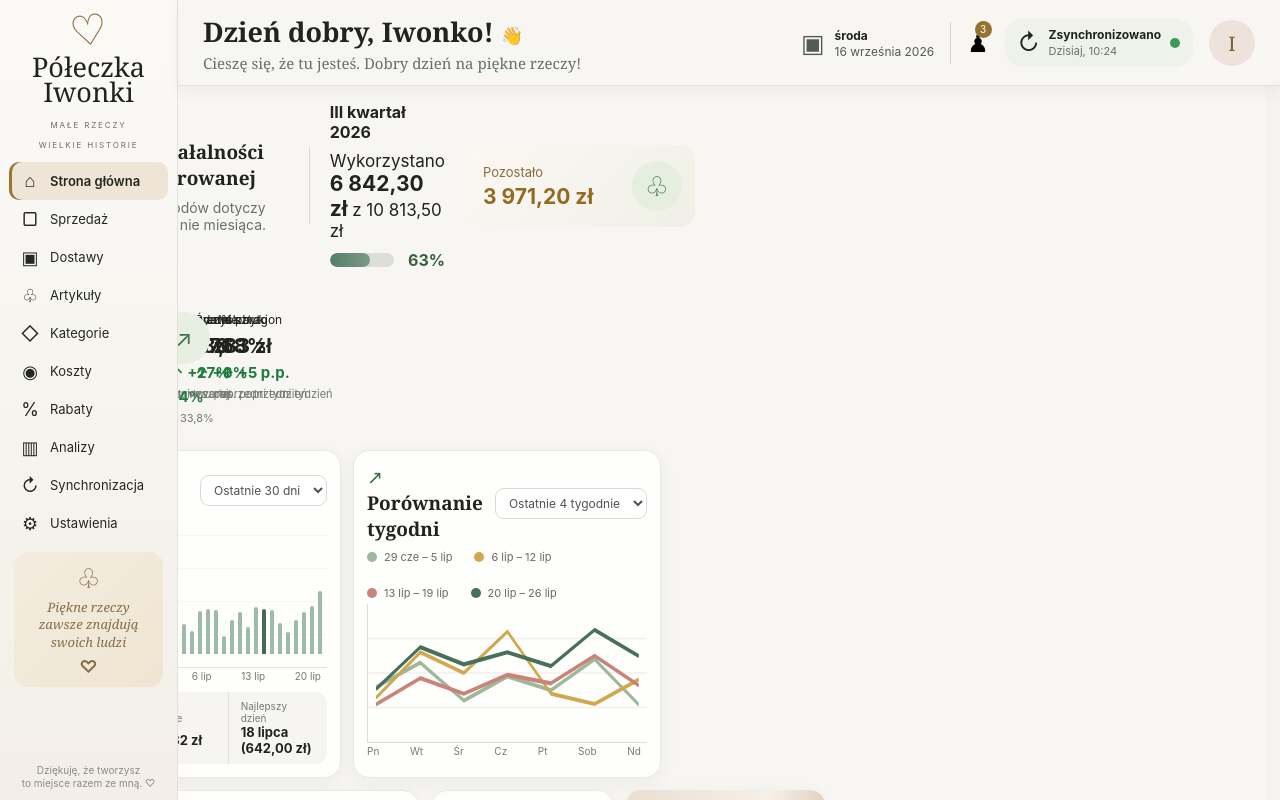
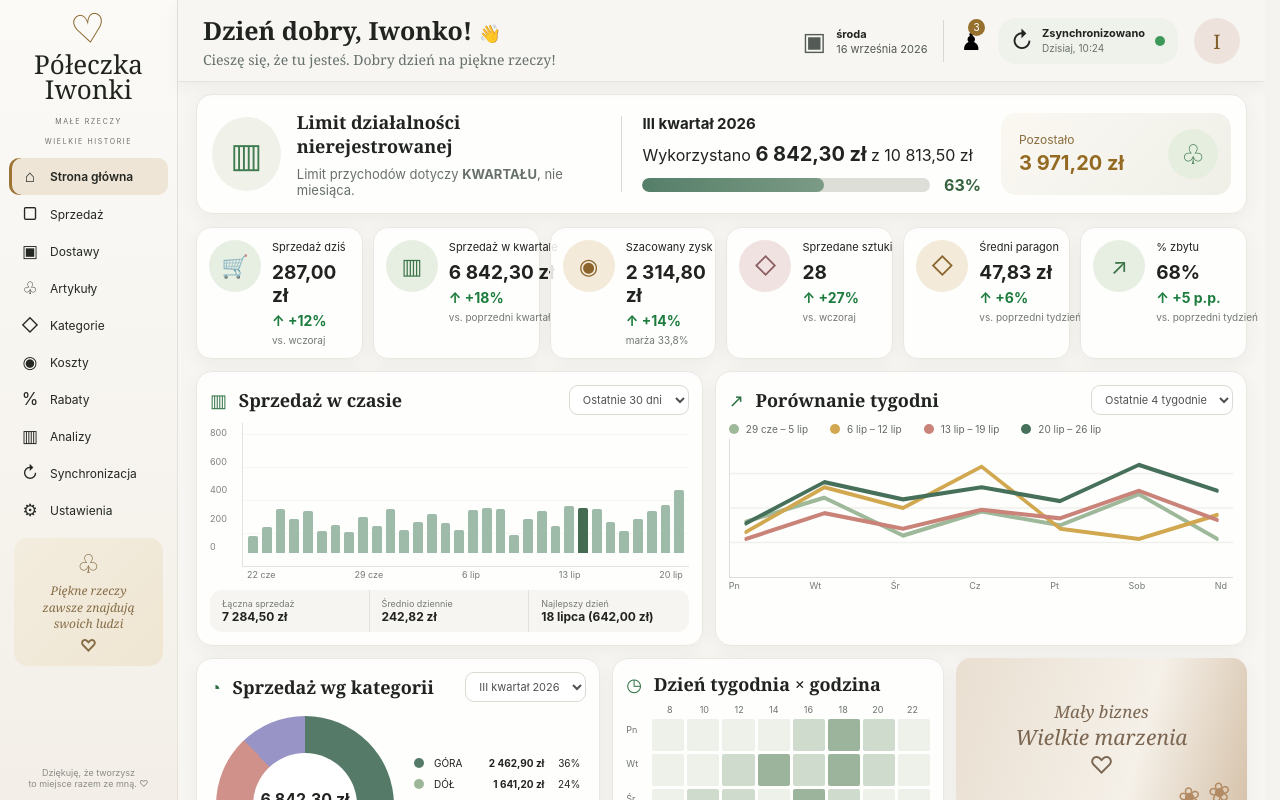
Before and after one commit to 022IE/poleczka-pwa, a React (Vite) app: page / in a window 1280 px wide. Shown: the top 800 px of the page. Built offline with nearby package versions, Linux system fonts and the light colour scheme.

Commit message:
fix(ui): revert broken fixed layout changes

```diff
--- a/src/overrides.css
+++ b/src/overrides.css
@@ -18,14 +18,9 @@ body {
   overflow: visible;
 }
 
-/* Lewy panel: pełna wysokość okna, bez zmiany zawartości. */
+/* Lewy panel: ta sama zawartość, ale ciaśniejszy układ pionowy. */
 .sidebar {
-  position: fixed;
-  top: 0;
-  bottom: 0;
-  left: 0;
-  width: 178px;
-  height: auto;
+  height: 100dvh;
   padding: 12px 9px 10px;
   overflow-y: auto;
   overscroll-behavior: contain;
@@ -51,17 +46,17 @@ body {
 }
 
 .brand-symbol {
-  font-size: 42px;
+  font-size: 40px;
 }
 
 .brand-block strong {
-  font-size: 27px;
+  font-size: 26px;
   margin: 8px 0 7px;
 }
 
 .brand-block > span {
-  font-size: 8px;
-  line-height: 1.4;
+  font-size: 7px;
+  line-height: 1.35;
 }
 
 .sidebar nav {
@@ -72,14 +67,15 @@ body {
   gap: 10px;
   padding: 8px 11px;
   border-radius: 10px;
-  font-size: 13px;
+  font-size: 12px;
 }
 
 .sidebar nav a > span {
   width: 20px;
-  font-size: 18px;
+  font-size: 17px;
 }
 
+/* Aktywny link ma być widoczny od pierwszego renderu, nie dopiero po kliknięciu. */
 .sidebar nav a.active,
 .sidebar nav a[aria-current="page"] {
   background: #eee5d6;
@@ -94,91 +90,37 @@ body {
 }
 
 .sidebar-quote > span {
-  font-size: 27px;
+  font-size: 26px;
 }
 
 .sidebar-quote p {
-  font-size: 13px;
+  font-size: 12px;
   line-height: 1.35;
   margin: 4px 0;
 }
 
 .sidebar-quote b {
-  font-size: 18px;
+  font-size: 17px;
 }
 
 .sidebar-thanks {
-  font-size: 10px;
+  font-size: 9px;
   line-height: 1.3;
   padding-top: 5px;
 }
 
-/* Górny pasek jest naprawdę nieruchomy — fixed zamiast sticky. */
-.dashboard-wrap {
-  padding-top: 86px;
-}
-
+/* Górny pasek dashboardu pozostaje widoczny podczas przewijania zawartości. */
 .dashboard-header {
-  position: fixed;
+  position: sticky;
   top: 0;
-  left: 178px;
-  right: 0;
-  z-index: 60;
-  min-height: 74px;
-  margin: 0;
+  z-index: 40;
+  margin: -13px -18px 12px;
   padding: 13px 25px 12px;
-  background: rgba(247, 246, 243, 0.98);
-  border-bottom: 1px solid rgba(229, 225, 218, 0.95);
-  box-shadow: 0 5px 16px rgba(71, 60, 45, 0.06);
+  background: rgba(247, 246, 243, 0.96);
+  border-bottom: 1px solid rgba(229, 225, 218, 0.9);
+  box-shadow: 0 5px 16px rgba(71, 60, 45, 0.05);
   backdrop-filter: blur(12px);
   -webkit-backdrop-filter: blur(12px);
-}
-
-/* Lekko większa typografia na całym dashboardzie. */
-.dashboard-header h1 { font-size: 27px; }
-.dashboard-header p { font-size: 15px; }
-.date-block div { font-size: 12px; }
-.sync-pill strong { font-size: 12px; }
-.sync-pill small { font-size: 11px; }
-.limit-intro h2 { font-size: 19px; }
-.limit-intro p { font-size: 14px; }
-.limit-main > strong { font-size: 16px; }
-.limit-value { font-size: 17px; }
-.limit-value b { font-size: 21px; }
-.limit-left span { font-size: 13px; }
-.limit-left > b { font-size: 21px; }
-.kpi-copy > span { font-size: 12px; }
-.kpi-copy strong { font-size: 20px; }
-.kpi-copy b { font-size: 15px; }
-.kpi-copy small { font-size: 11px; }
-.panel-head h2 { font-size: 19px; }
-.panel-head select { font-size: 12px; }
-.y-labels,
-.x-labels,
-.week-days { font-size: 10px; }
-.chart-summary span { font-size: 10px; }
-.chart-summary b { font-size: 13px; }
-.legend { font-size: 11px; }
-.category-list p,
-.category-list p b { font-size: 11px; }
-.heat-y,
-.heat-x { font-size: 10px; }
-.heat-legend { font-size: 9px; }
-.company-mode span { font-size: 11px; }
-.company-mode b { font-size: 14px; }
-.company-mode small { font-size: 10px; }
-.quick-card b { font-size: 12px; }
-.quick-card small { font-size: 10px; }
-.dashboard-footer { font-size: 10px; }
-
-@media (max-width: 1180px) {
-  .sidebar {
-    width: 150px;
-  }
-
-  .dashboard-header {
-    left: 150px;
-  }
 }
 
 @media (max-width: 820px) {
@@ -187,23 +129,12 @@ body {
   }
 
   .sidebar {
-    position: static;
-    width: auto;
     height: auto;
     max-height: none;
     overflow: visible;
   }
 
-  .dashboard-wrap {
-    padding-top: 13px;
-  }
-
   .dashboard-header {
-    position: sticky;
-    top: 0;
-    left: auto;
-    right: auto;
-    min-height: auto;
     margin: -13px -12px 12px;
     padding: 12px 16px;
   }
```
